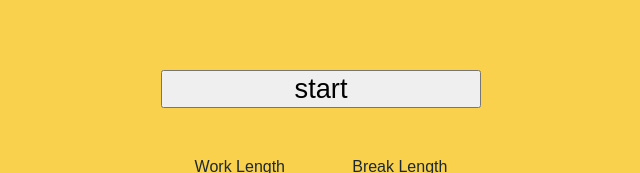
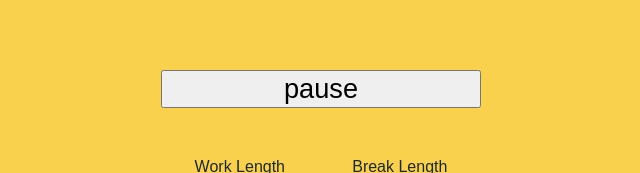
Before and after one commit to tymeart/pomodoro, a website: page index.html in a window 1280 px wide. Both pictures are taken after a click on the button "start". Shown: the part 327-500 px from the top of the page, 319-959 px from the left. Drawn offline with Linux system fonts and the light colour scheme.

Commit message:
Rename 'start-stop' button to 'start' button and change text to 'pause' when clicked

```diff
--- a/index.html
+++ b/index.html
@@ -13,7 +13,7 @@
       <div class="timer">
         25
       </div>
-      <button id="start-stop">Start</button>
+      <button id="start">Start</button>
     </div>
 
     <div class="interval-lengths">
--- a/js/index.js
+++ b/js/index.js
@@ -3,7 +3,7 @@ var breakLength = 5;
 var timer = 25;
 
 var adjustmentButtons = document.querySelectorAll('.buttons button');
-var startStopButton = document.getElementById('start-stop');
+var startButton = document.getElementById('start');
 var workLengthMinutes = document.querySelector('.session-length .minutes');
 var breakLengthMinutes = document.querySelector('.break-length .minutes');
 
@@ -11,7 +11,6 @@ adjustmentButtons.forEach(function(button) {
   button.addEventListener('click', function() {
     var intervalCategory = this.id;
 
-    // minutes have to > 0 though...
     if (intervalCategory === 'work-plus') {
       workLength++;
       workLengthMinutes.innerText = workLength;
@@ -27,3 +26,9 @@ adjustmentButtons.forEach(function(button) {
     }
   });
 });
+
+// when startStopButton is clicked, timer starts counting down -- how to do so each minute is accurate
+startButton.addEventListener('click', function() {
+  this.innerText = 'Pause';
+
+});
--- a/styles/main.scss
+++ b/styles/main.scss
@@ -42,7 +42,7 @@ body {
   font-family: monospace, sans-serif;
 }
 
-#start-stop {
+#start {
   width: 80%;
   font-size: 1.7em;
   text-transform: lowercase;
```
Also changed, not shown: styles/main.css, 1 other file.
